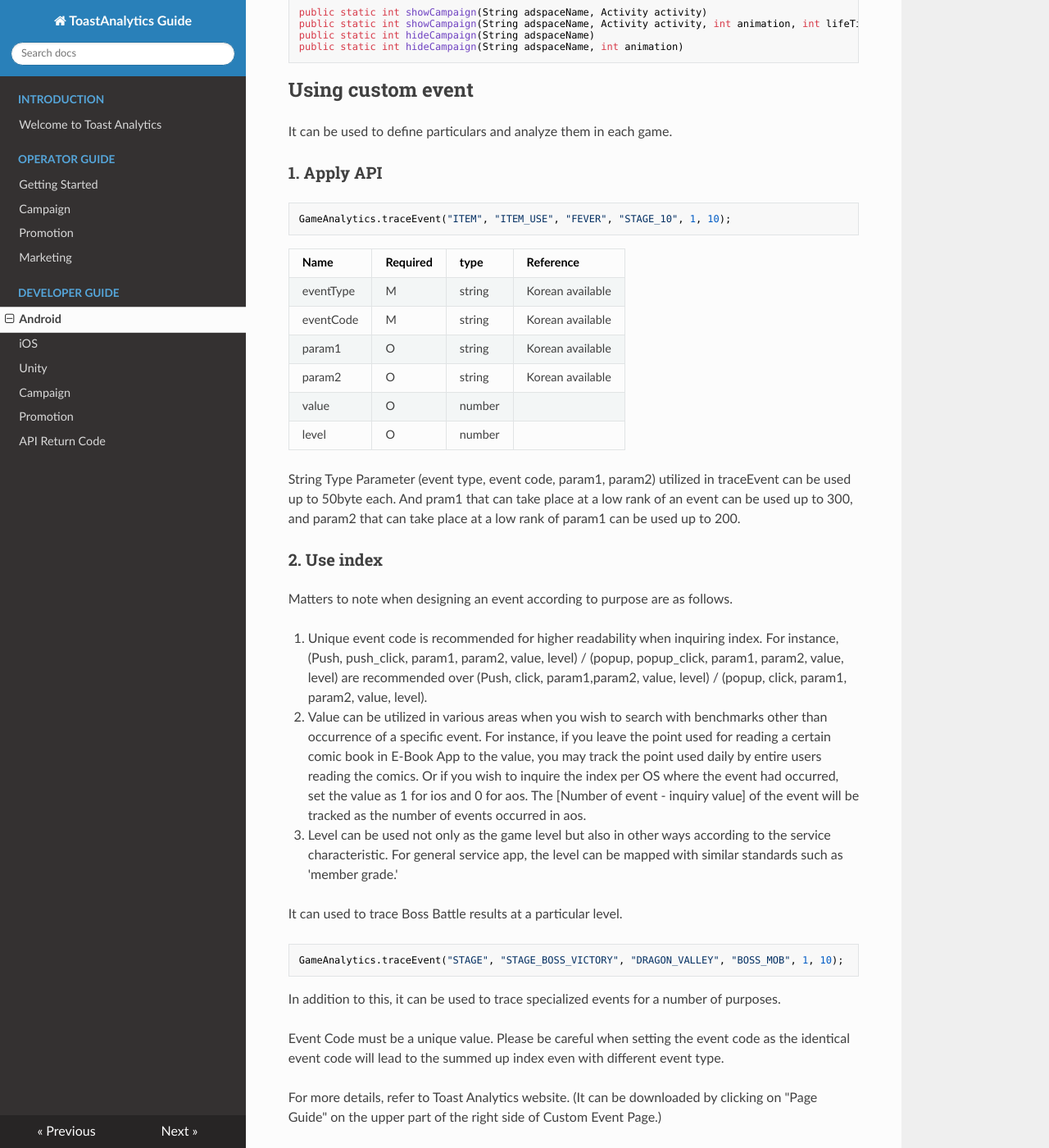
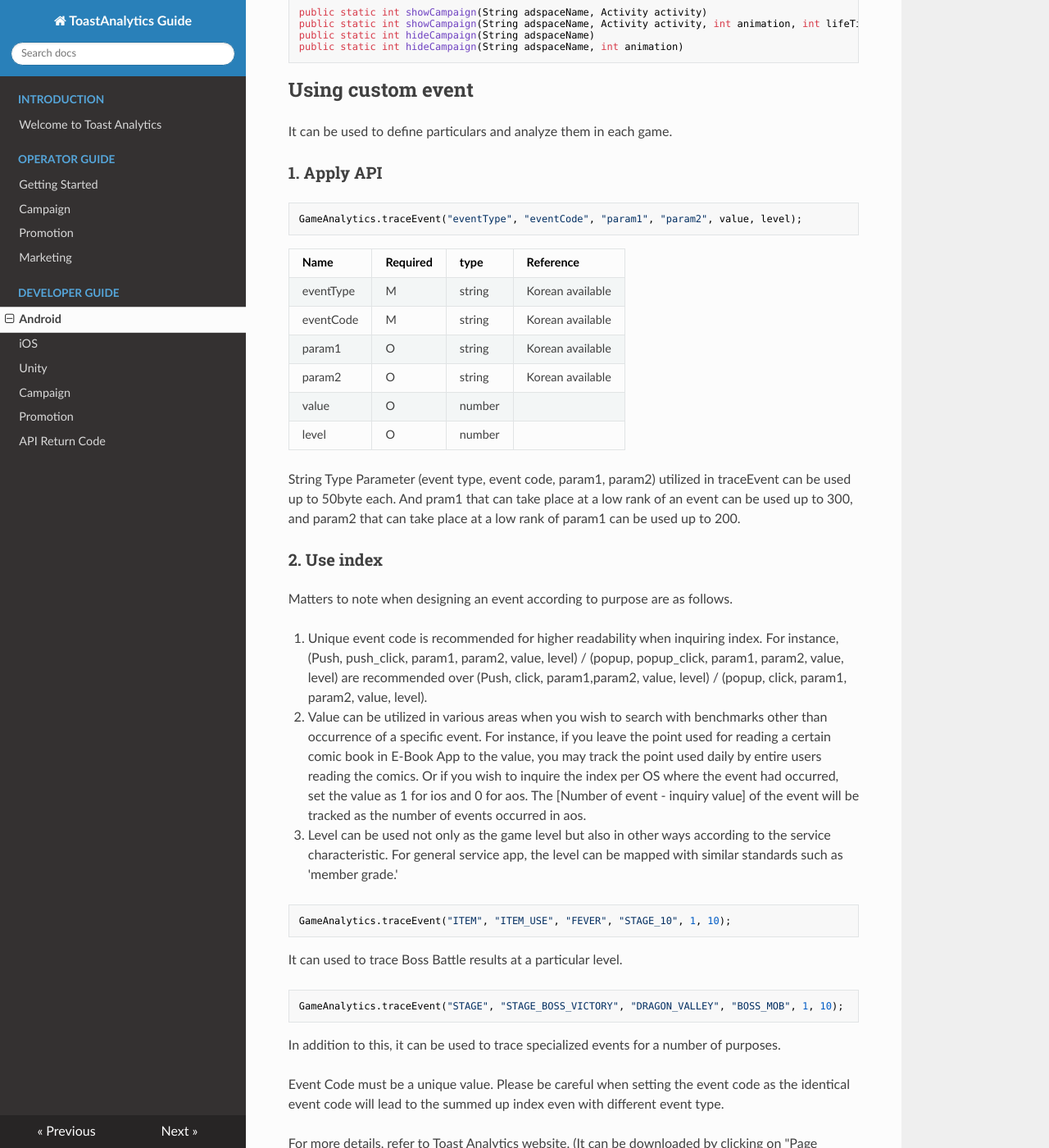
Before and after one commit to ToastAnalytics/ToastAnalytics_EN, an MkDocs documentation site: the page built from docs/Developer/4. Android Developer Guide.md, in a window 1280 px wide and 1400 px high, scrolled down 13490 px. Shown: the whole window at 82% size. Built offline with MkDocs 1.6.1, drawn with Linux system fonts in a browser that asks for light colours; nearby versions of some CDN libraries; old or Windows-style settings are respelled for this version of MkDocs.

Commit message:
Update 4. Android Developer Guide.md

````diff
--- a/docs/Developer/4. Android Developer Guide.md
+++ b/docs/Developer/4. Android Developer Guide.md
@@ -581,7 +581,7 @@ It can be used to define particulars and analyze them in each game.
 ### 1. Apply API
 
 ```java
-GameAnalytics.traceEvent("ITEM", "ITEM_USE", "FEVER", "STAGE_10", 1, 10);
+GameAnalytics.traceEvent("eventType", "eventCode", "param1", "param2", value, level);
 ```
 
 |Name|Required|type|Reference|
@@ -608,6 +608,10 @@ Or if you wish to inquire the index per OS where the event had occurred, set the
 
 3. Level can be used not only as the game level but also in other ways according to the service characteristic.
 For general service app, the level can be mapped with similar standards such as 'member grade.'
+
+```java
+GameAnalytics.traceEvent("ITEM", "ITEM_USE", "FEVER", "STAGE_10", 1, 10);
+```
 
 It can used to trace Boss Battle results at a particular level.
 
````
